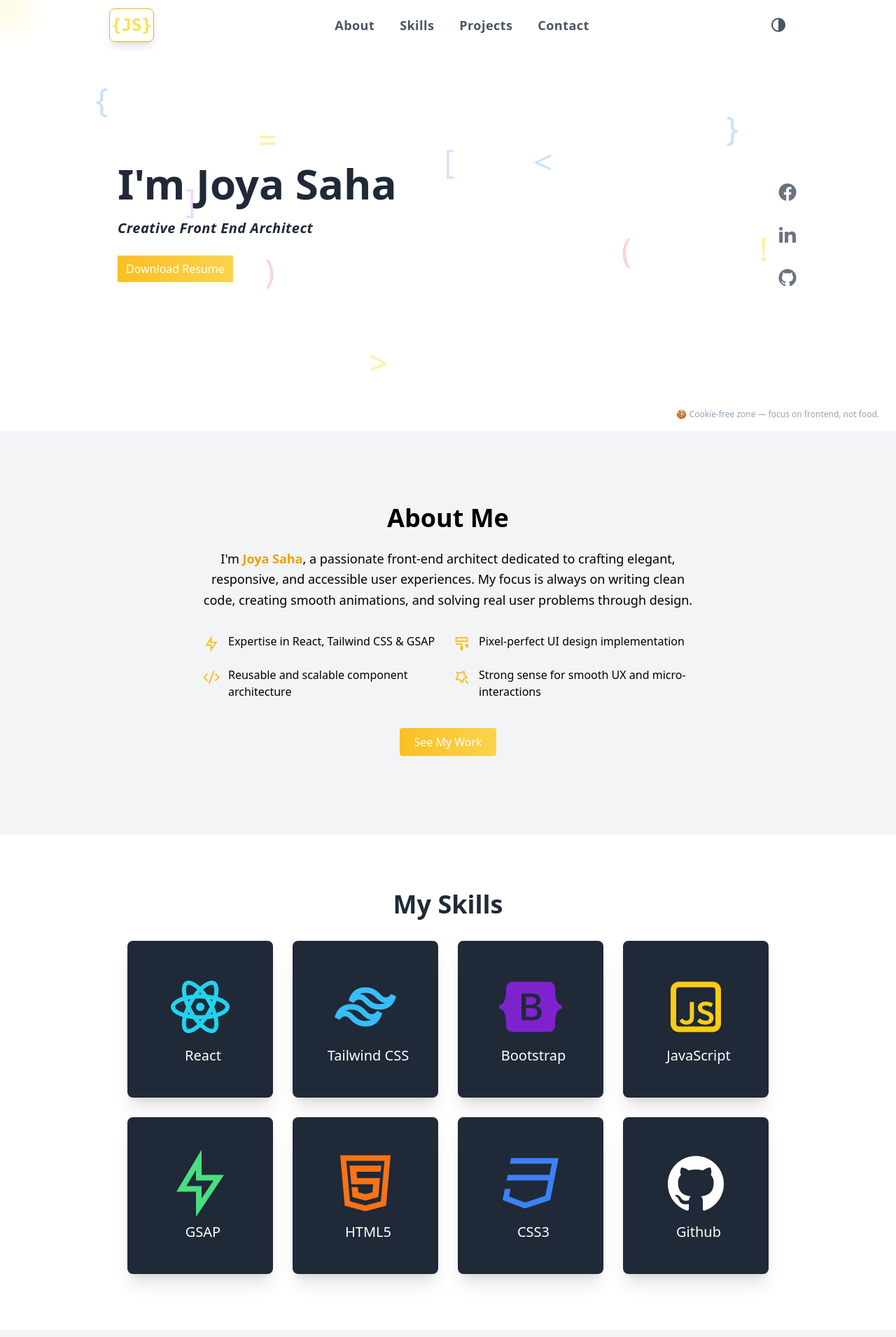
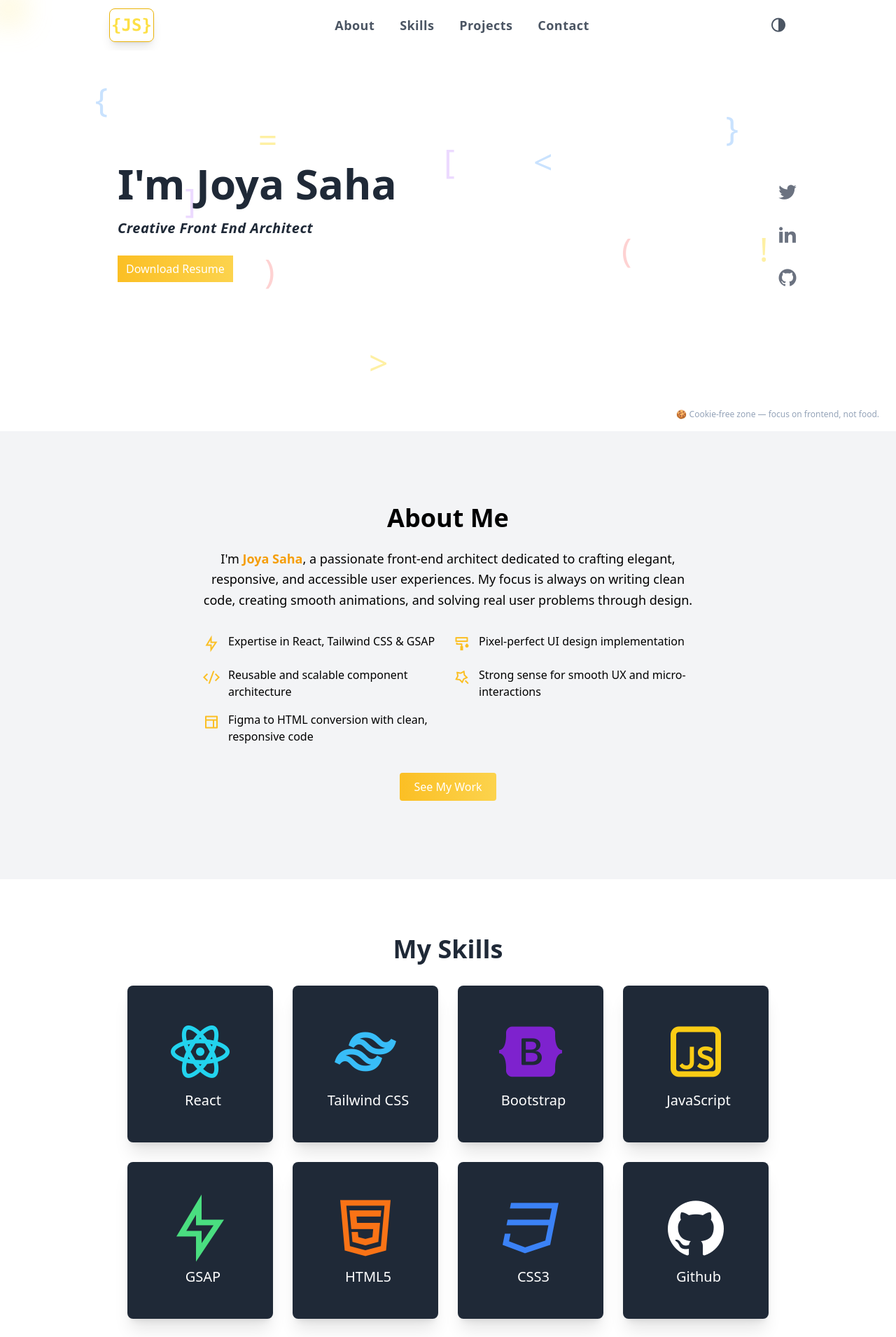
Before and after one commit to joyasaha1004/my_portfolio, a React (Vite) app: page / in a window 1280 px wide. Shown: the top 1910 px of the page at 70% size. Built offline with nearby package versions, Linux system fonts and the light colour scheme; some icons are missing.

Commit message:
add all changes

```diff
--- a/src/App.jsx
+++ b/src/App.jsx
@@ -24,13 +24,7 @@ function App() {
    <Contact_Section/>
   <Footer/>
 
-  {/* <Routes>
 
-    <Route path='/about' element={<About/>}></Route>
-    <Route path='/skills' element={<Skills/>}></Route>
-    <Route path='/Projects' element={<Projects/>}></Route>
-    <Route path='/contact' element={<Contact/>}></Route>
-   </Routes> */}
 
   </>
   )
--- a/src/Component/About_Section/About_Section.jsx
+++ b/src/Component/About_Section/About_Section.jsx
@@ -3,10 +3,10 @@ import React from 'react';
 const About_Section = () => {
     return (
         <div>
-         <section
+        <section
   id="about"
-  className="bg-gray-100 dark:bg-gray-900 py-16 px-4 sm:px-6 lg:px-16 overflow-x-hidden">
-
+  className="bg-gray-100 dark:bg-gray-900 py-16 px-4 sm:px-6 lg:px-16 overflow-x-hidden"
+>
   <div className="max-w-screen-lg mx-auto text-black dark:text-gray-200 text-center lg:pt-10 lg:pb-12">
     <h2 className="text-3xl sm:text-4xl font-bold mb-6">
       About Me
@@ -32,6 +32,10 @@ const About_Section = () => {
         <i className="ri-magic-line text-amber-400 text-2xl"></i>
         <span>Strong sense for smooth UX and micro-interactions</span>
       </div>
+      <div className="flex items-start space-x-3">
+        <i className="ri-layout-line text-amber-400 text-2xl"></i>
+        <span>Figma to HTML conversion with clean, responsive code</span>
+      </div>
     </div>
 
     <a
@@ -44,6 +48,7 @@ const About_Section = () => {
 </section>
 
 
+
         </div>
     );
 };
--- a/src/Component/Contact_Section/Contact_Section.jsx
+++ b/src/Component/Contact_Section/Contact_Section.jsx
@@ -1,6 +1,6 @@
 import React,{useRef} from 'react';
  import emailjs from 'emailjs-com';
-// import emailjs from '@emailjs/browser';
+
 import { FaEnvelope, FaPhoneAlt, FaLinkedin, FaGithub, FaPaperPlane } from "react-icons/fa";
 
 const Contact_Section = () => {
@@ -44,10 +44,10 @@ function sendEmail(e) {
             <span>+8801930411269</span>
           </div>
           <div className="flex space-x-4 pt-4">
-            <a href="https://linkedin.com" target="_blank" rel="noopener noreferrer">
+            <a href="https://www.linkedin.com/in/joyasaha20/" target="_blank" rel="noopener noreferrer">
               <FaLinkedin className="text-3xl hover:text-yellow-400 transition" />
             </a>
-            <a href="https://github.com" target="_blank" rel="noopener noreferrer">
+            <a href="https://github.com/joyasaha1004" target="_blank" rel="noopener noreferrer">
               <FaGithub className="text-3xl hover:text-yellow-400 transition" />
             </a>
           </div>
--- a/src/Component/Footer/Footer.jsx
+++ b/src/Component/Footer/Footer.jsx
@@ -10,7 +10,7 @@ const Footer = () => {
              <h1 className='text-xl text-yellow-300 border w-12 h-10 rounded-lg flex items-center justify-center font-mono font-bold shadow-lg border-yellow-500 md:text-2xl md:w-16 md:h-12 '>{"{JS}"}</h1>
              </div>
              <div className='flex flex-wrap justify-center contact-link  gap-10 text-center mb-6 lg:gap-12'>
-                <a href="https://www.facebook.com/profile.php?id=61565204070045" target="_blank" rel="noopener noreferrer">Facebook</a>
+                <a href="https://x.com/JoyaSaha104" target="_blank" rel="noopener noreferrer">Twitter</a>
                 <a href="https://web.telegram.org/a/" target="_blank" rel="noopener noreferrer">Telegram</a>
                 <a href="https://www.linkedin.com/in/joyasaha20" target="_blank" rel="noopener noreferrer">Linkdin</a>
                 <a href="https://github.com/joyasaha1004" target="_blank" rel="noopener noreferrer">Github</a>
@@ -19,31 +19,7 @@ const Footer = () => {
                <div className="text-sm flex justify-center text-center md:text-right">
           &copy; {new Date().getFullYear()} Joya Saha. All rights reserved.
         </div>
-      {/* <div className="flex flex-col md:flex-row justify-between items-center gap-6">
 
-        <div className="text-center md:text-left">
-          <p className="text-lg font-semibold text-white">Joya Saha</p>
-          <p className="text-sm">Creative Front End Architect</p>
-        </div>
-
-
-        <div className="flex gap-6 text-xl">
-          <a href="mailto:joyasaha440@gmail.com" target="_blank" rel="noopener noreferrer" className="hover:text-yellow-400 transition">
-            <FaEnvelope />
-          </a>
-          <a href="https://linkedin.com" target="_blank" rel="noopener noreferrer" className="hover:text-yellow-400 transition">
-            <FaLinkedin />
-          </a>
-          <a href="https://github.com" target="_blank" rel="noopener noreferrer" className="hover:text-yellow-400 transition">
-            <FaGithub />
-          </a>
-        </div>
-
-
-        <div className="text-sm text-center md:text-right">
-          &copy; {new Date().getFullYear()} Joya Saha. All rights reserved.
-        </div>
-      </div> */}
     </footer>
 
   );
--- a/src/Component/Hero_Section/Hero_Section.jsx
+++ b/src/Component/Hero_Section/Hero_Section.jsx
@@ -90,9 +90,9 @@ const Hero_Section = () => {
 
           <div>
             <ul className='contact-icon hidden lg:block text-gray-500 text-3xl space-y-6'>
-              <li><a href="https://web.telegram.org/a/" target="_blank" rel="noopener noreferrer"><i className="ri-telegram-2-fill"></i></a></li>
-              <li><a href="https://www.facebook.com/profile.php?id=61565204070045" target="_blank" rel="noopener noreferrer"><i className="ri-facebook-circle-fill"></i></a></li>
-              <li><a href="https://www.linkedin.com/in/joyasaha20" target="_blank" rel="noopener noreferrer"><i className="ri-linkedin-fill"></i></a></li>
+              <li><a href="https://t.me/joyasaha440" target="_blank" rel="noopener noreferrer"><i className="ri-telegram-2-fill"></i></a></li>
+              <li><a href="https://x.com/JoyaSaha104" target="_blank" rel="noopener noreferrer"><i class="ri-twitter-fill"></i></a></li>
+              <li><a href="https://www.linkedin.com/in/joyasaha20/" target="_blank" rel="noopener noreferrer"><i className="ri-linkedin-fill"></i></a></li>
               <li><a href="https://github.com/joyasaha1004" target="_blank" rel="noopener noreferrer"><i className="ri-github-fill"></i></a></li>
             </ul>
           </div>
--- a/src/Component/Skills_Section/Skills_Section.jsx
+++ b/src/Component/Skills_Section/Skills_Section.jsx
@@ -18,12 +18,15 @@ const Skills_Section = () => {
       {[
         { name: "React", icon: "ri-reactjs-line", color: "text-cyan-400" },
         { name: "Tailwind CSS", icon: "ri-tailwind-css-line", color:"text-sky-400" },
-        {name:"Bootstrap", icon:"ri-bootstrap-fill",color:"text-purple-700"},
+        { name:"Bootstrap", icon:"ri-bootstrap-fill",color:"text-purple-700"},
         { name: "JavaScript", icon: "ri-javascript-line", color:"text-yellow-400" },
         { name: "GSAP", icon: "ri-flashlight-line", color: "text-green-400" },
         { name: "HTML5", icon: "ri-html5-line",color:"text-orange-500" },
         { name: "CSS3", icon: "ri-css3-line", color:"text-blue-500" },
-        {name: "Github", icon:"ri-github-fill", color:"text-white"}
+        {name: "Github", icon:"ri-github-fill", color:"text-white"},
+        { name: "Figma to HTML", icon: "ri-layout-line", color: "text-pink-400" },
+  { name: "VS Code", icon: "ri-code-box-line", color: "text-indigo-400" },
+
       ].map((skill, i) => (
 
         <div
--- a/src/main.jsx
+++ b/src/main.jsx
@@ -2,13 +2,13 @@ import React from 'react'
 import ReactDOM from 'react-dom/client'
 import App from './App.jsx'
 import './index.css'
-import { BrowserRouter } from 'react-router-dom'
+
 
 ReactDOM.createRoot(document.getElementById('root')).render(
   <React.StrictMode>
-    <BrowserRouter>
+
      <App />
-    </BrowserRouter>
+
 
   </React.StrictMode>,
 )
```
